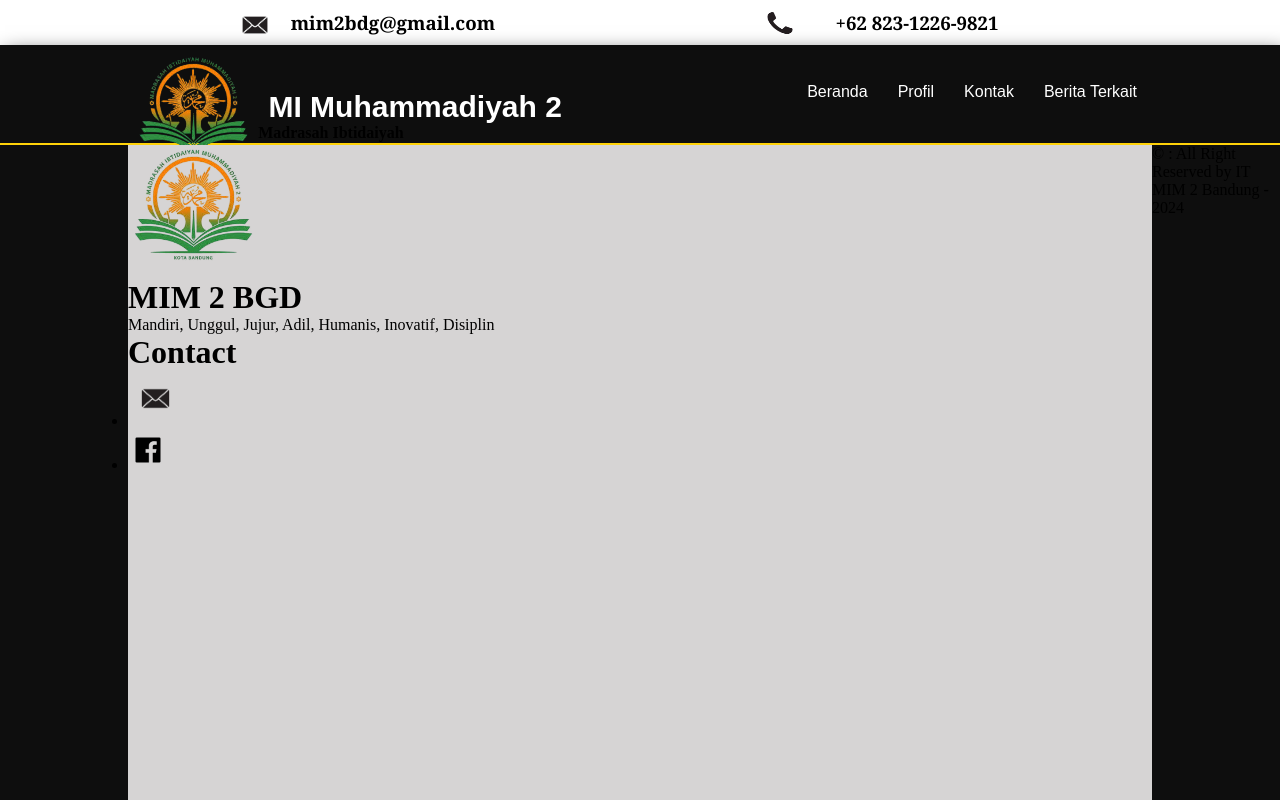
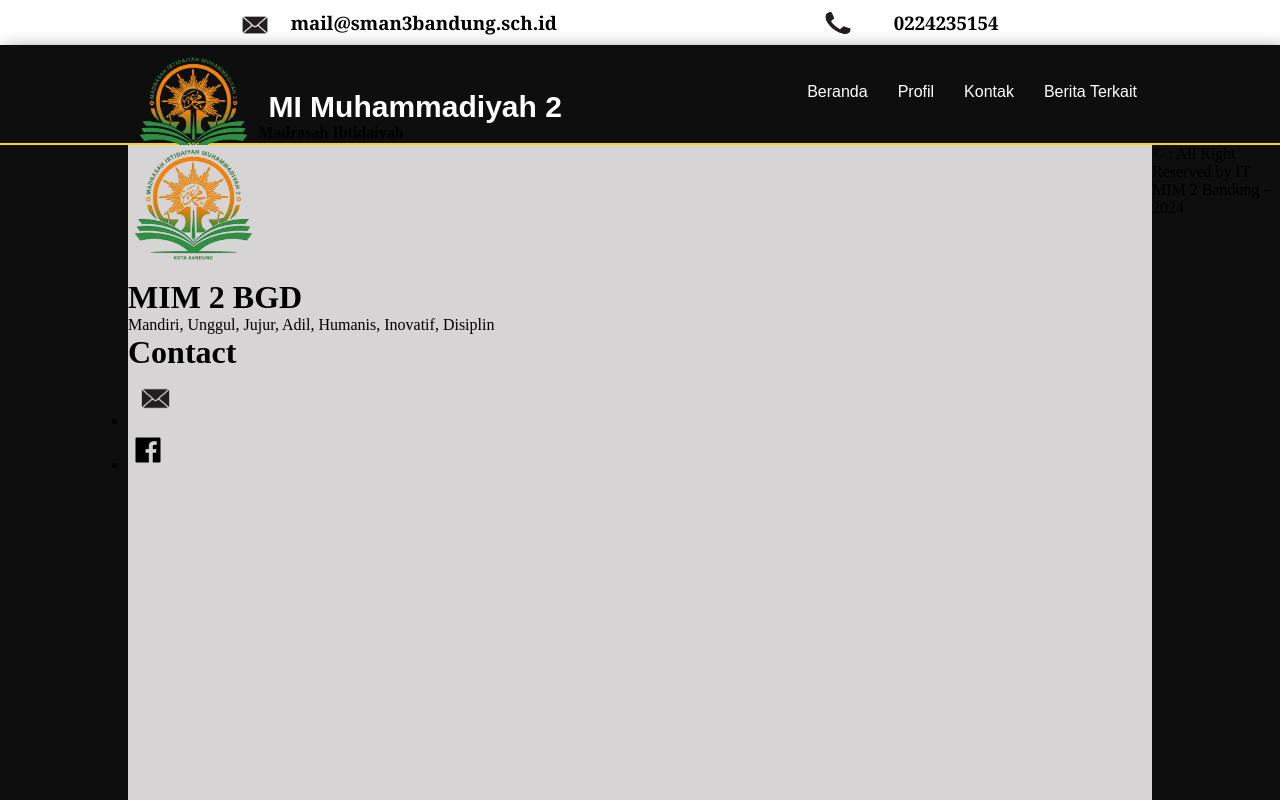
Before and after one commit to Putri-AL/SMAN-3-BDG, a plain HTML site: page struktur_mi.html in a window 1280 px wide. Shown: the top 800 px of the page. Drawn offline with Linux system fonts and the light colour scheme; files whose address does not match are found by name.

Commit message:
Update struktur_mi.html

```diff
--- a/struktur_mi.html
+++ b/struktur_mi.html
@@ -8,14 +8,14 @@
 <body>
     <div class="kolom">
         <div class="container">
-            <div class="email_mi">
-                <figure><img src="c:\PUTRI AYU LESTARI\Informatika\Website_XI4\Projek Putri Ayu\img\email-removebg-preview.png" height="50px" width="50px"></figure>
-                <h3>mim2bdg@gmail.com</h3>
-            </div>
-            <div class="telepon_mi">
-                <h3> +62 823-1226-9821</h3>
-                <figure><img src="c:\PUTRI AYU LESTARI\Informatika\Website_XI4\Projek Putri Ayu\img\telepon-removebg-preview.png" height="26px" width="30px"></figure>
-            </div>
+        <div class="email_mi">
+            <figure><img src="img\email-removebg-preview.png" height="50px" width="50px"></figure>
+            <h3>mail@sman3bandung.sch.id</h3>
+        </div>
+        <div class="telepon_mi">
+            <h3>0224235154</h3>
+            <figure><img src="img\telepon-removebg-preview.png" height="26px" width="30px"></figure>
+        </div>
         </div>
     </div>
 
```
